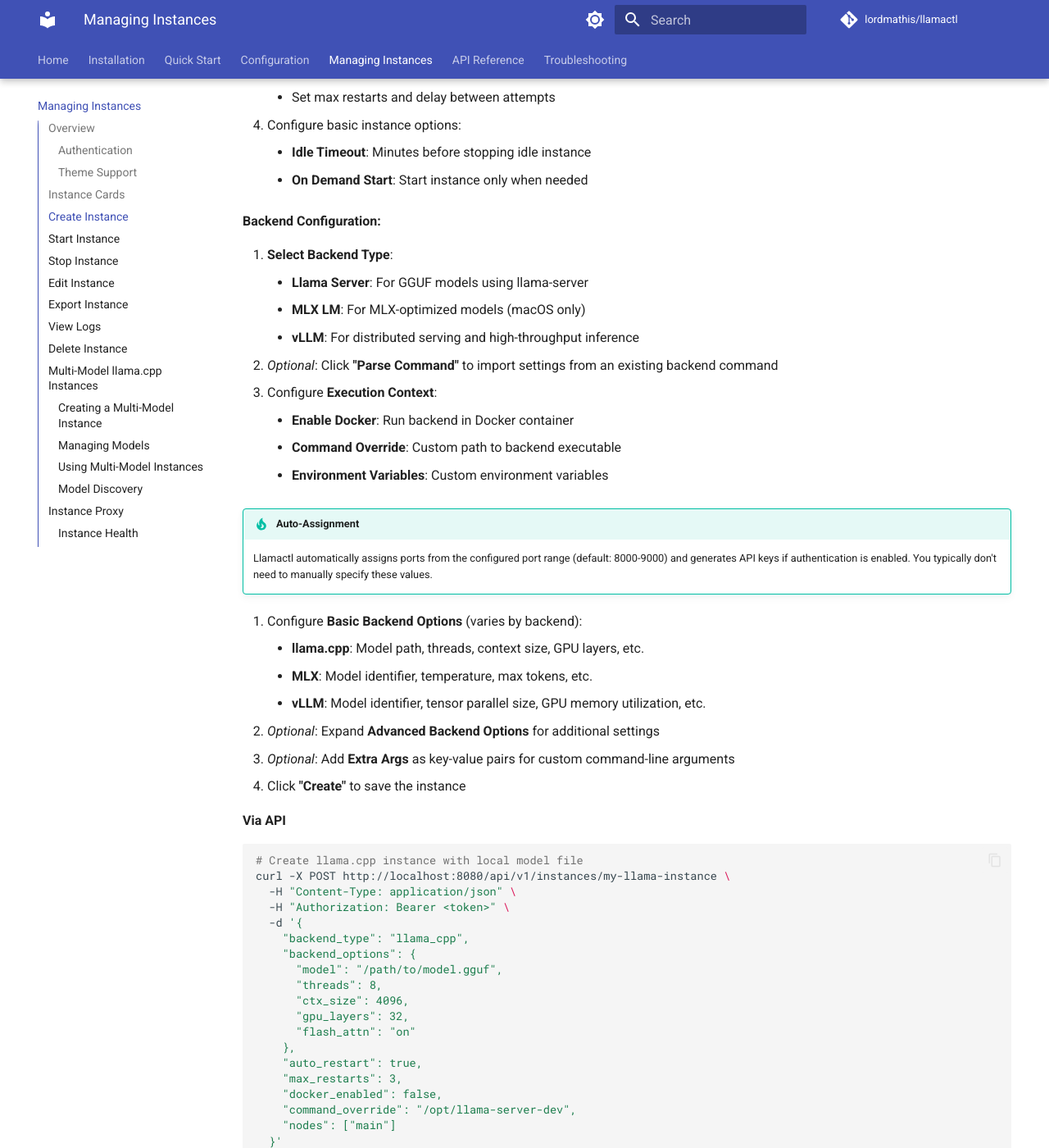
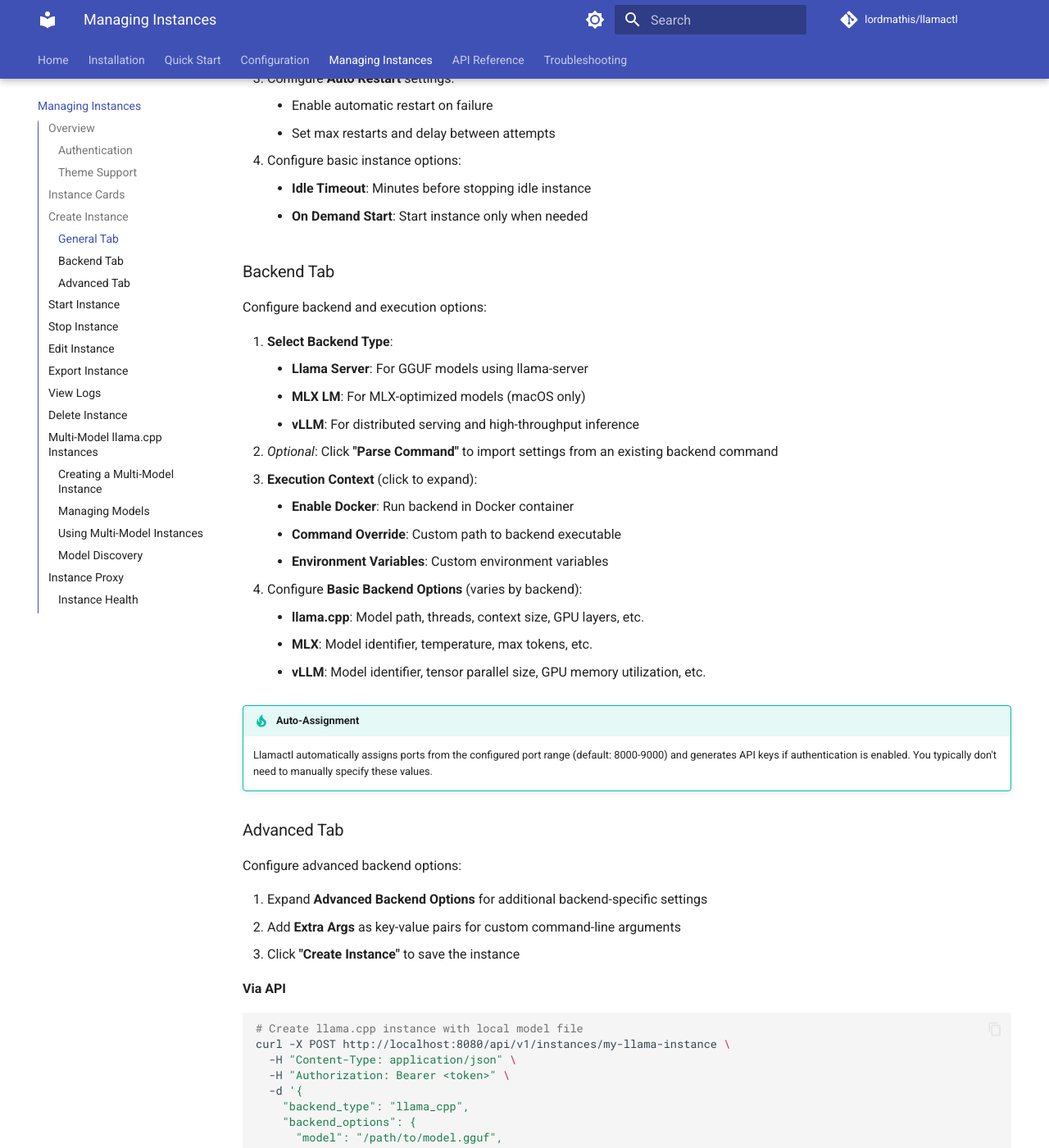
Before and after one commit to lordmathis/llamactl, an MkDocs documentation site: the page built from docs/managing-instances.md, in a window 1280 px wide and 1400 px high, scrolled down 2592 px. Shown: the whole window at 82% size. Built offline with MkDocs 1.6.1 and Material for MkDocs 9.7.7, drawn with Linux system fonts in a browser that asks for light colours; comment, search, counter and statistics services are not loaded; the version menu is left out; some of the changed text lies outside the part shown.

Commit message:
Update docs

```diff
--- a/docs/managing-instances.md
+++ b/docs/managing-instances.md
@@ -41,10 +41,14 @@
 
 ![Create Instance Screenshot](images/create_instance.png)
 
+The create instance dialog uses a tabbed interface to organize settings. Navigate between tabs using **"Next"** and **"Back"** buttons.
+
 1. Click the **"Create Instance"** button on the dashboard
 2. *Optional*: Click **"Import"** to load a previously exported configuration
 
-**Instance Settings:**
+### General Tab
+
+Configure basic instance settings:
 
 3. Enter a unique **Instance Name** (required)
 4. **Select Node**: Choose which node to deploy the instance to
@@ -55,28 +59,34 @@
     - **Idle Timeout**: Minutes before stopping idle instance
     - **On Demand Start**: Start instance only when needed
 
-**Backend Configuration:**
+### Backend Tab
+
+Configure backend and execution options:
 
 7. **Select Backend Type**:
     - **Llama Server**: For GGUF models using llama-server
     - **MLX LM**: For MLX-optimized models (macOS only)
     - **vLLM**: For distributed serving and high-throughput inference
 8. *Optional*: Click **"Parse Command"** to import settings from an existing backend command
-9. Configure **Execution Context**:
+9. **Execution Context** (click to expand):
     - **Enable Docker**: Run backend in Docker container
     - **Command Override**: Custom path to backend executable
     - **Environment Variables**: Custom environment variables
+10. Configure **Basic Backend Options** (varies by backend):
+    - **llama.cpp**: Model path, threads, context size, GPU layers, etc.
+    - **MLX**: Model identifier, temperature, max tokens, etc.
+    - **vLLM**: Model identifier, tensor parallel size, GPU memory utilization, etc.
 
 !!! tip "Auto-Assignment"
     Llamactl automatically assigns ports from the configured port range (default: 8000-9000) and generates API keys if authentication is enabled. You typically don't need to manually specify these values.
 
-10. Configure **Basic Backend Options** (varies by backend):
-    - **llama.cpp**: Model path, threads, context size, GPU layers, etc.
-    - **MLX**: Model identifier, temperature, max tokens, etc.
-    - **vLLM**: Model identifier, tensor parallel size, GPU memory utilization, etc.
-11. *Optional*: Expand **Advanced Backend Options** for additional settings
-12. *Optional*: Add **Extra Args** as key-value pairs for custom command-line arguments
-13. Click **"Create"** to save the instance
+### Advanced Tab
+
+Configure advanced backend options:
+
+11. Expand **Advanced Backend Options** for additional backend-specific settings
+12. Add **Extra Args** as key-value pairs for custom command-line arguments
+13. Click **"Create Instance"** to save the instance
 
 **Via API**
 
```
Also changed, not shown: docs/images/create_instance.png.
